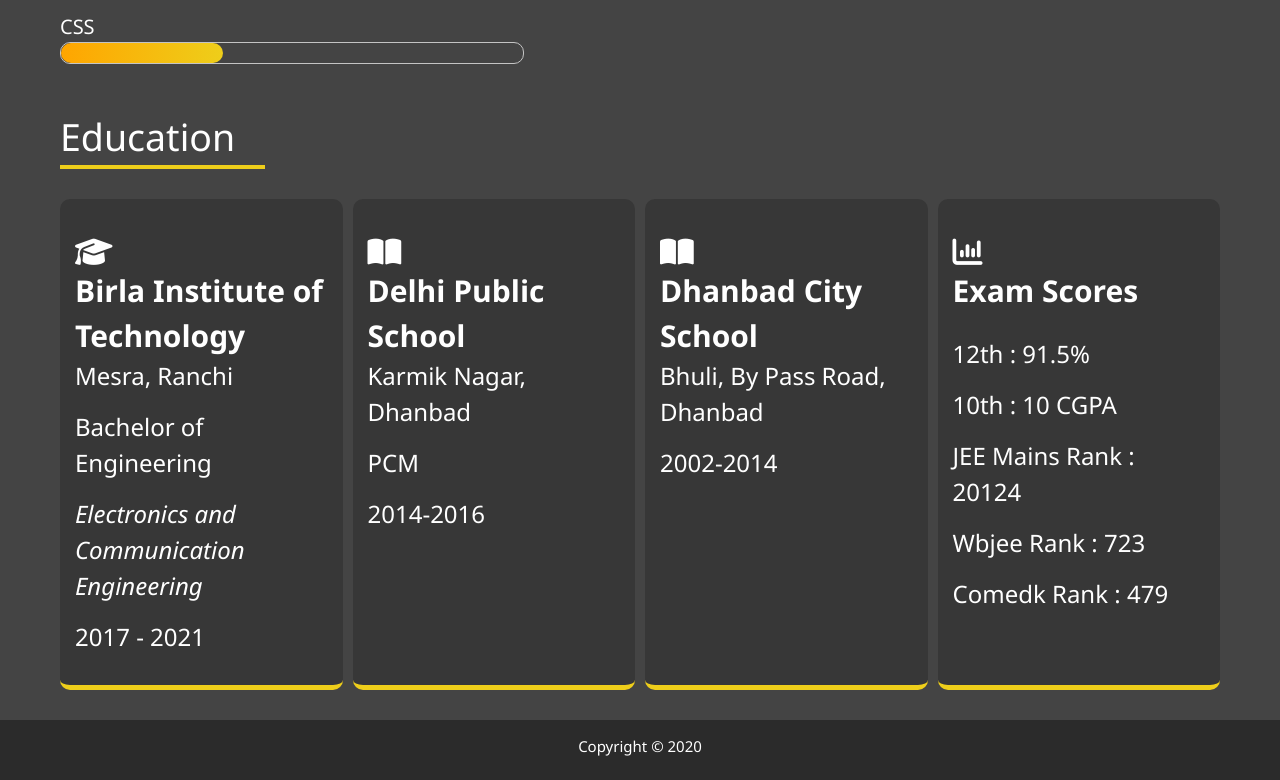
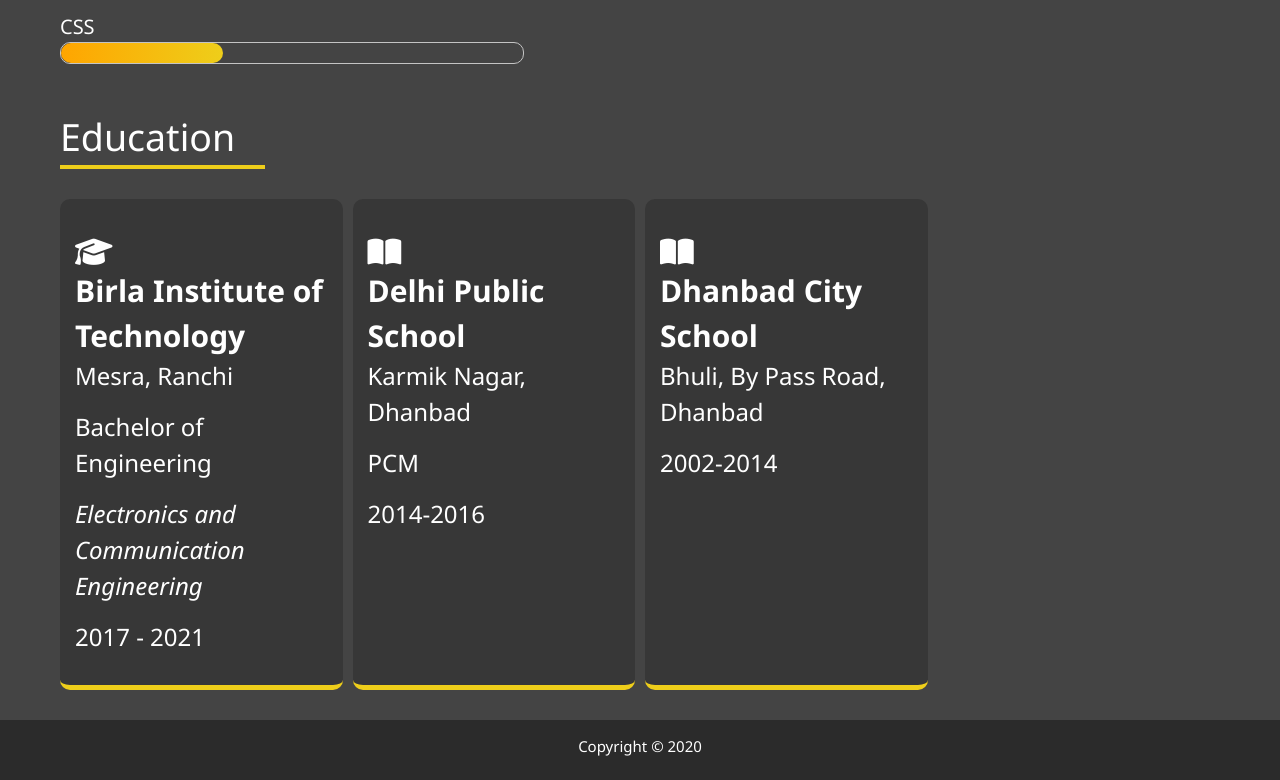
Before and after one commit to ugouhar/ugouhar.github.io, a website: page about.html in a window 1280 px wide. Shown: the part 1122-1902 px from the top of the page. Drawn offline with nearby package versions, Linux system fonts and the light colour scheme.

Commit message:
Update about.html

```diff
--- a/about.html
+++ b/about.html
@@ -193,16 +193,6 @@
           <h3>2002-2014</h3>
         </div>
 
-        <div class="edu exam-scores" id="esID">
-          <i class="fas fa fa-bar-chart"></i>
-          <h2>Exam Scores</h2>
-          <br />
-          <h3>12th : 91.5%</h3>
-          <h3>10th : 10 CGPA</h3>
-          <h3>JEE Mains Rank : 20124</h3>
-          <h3>Wbjee Rank : 723</h3>
-          <h3>Comedk Rank : 479</h3>
-        </div>
       </div>
     </main>
 
```
